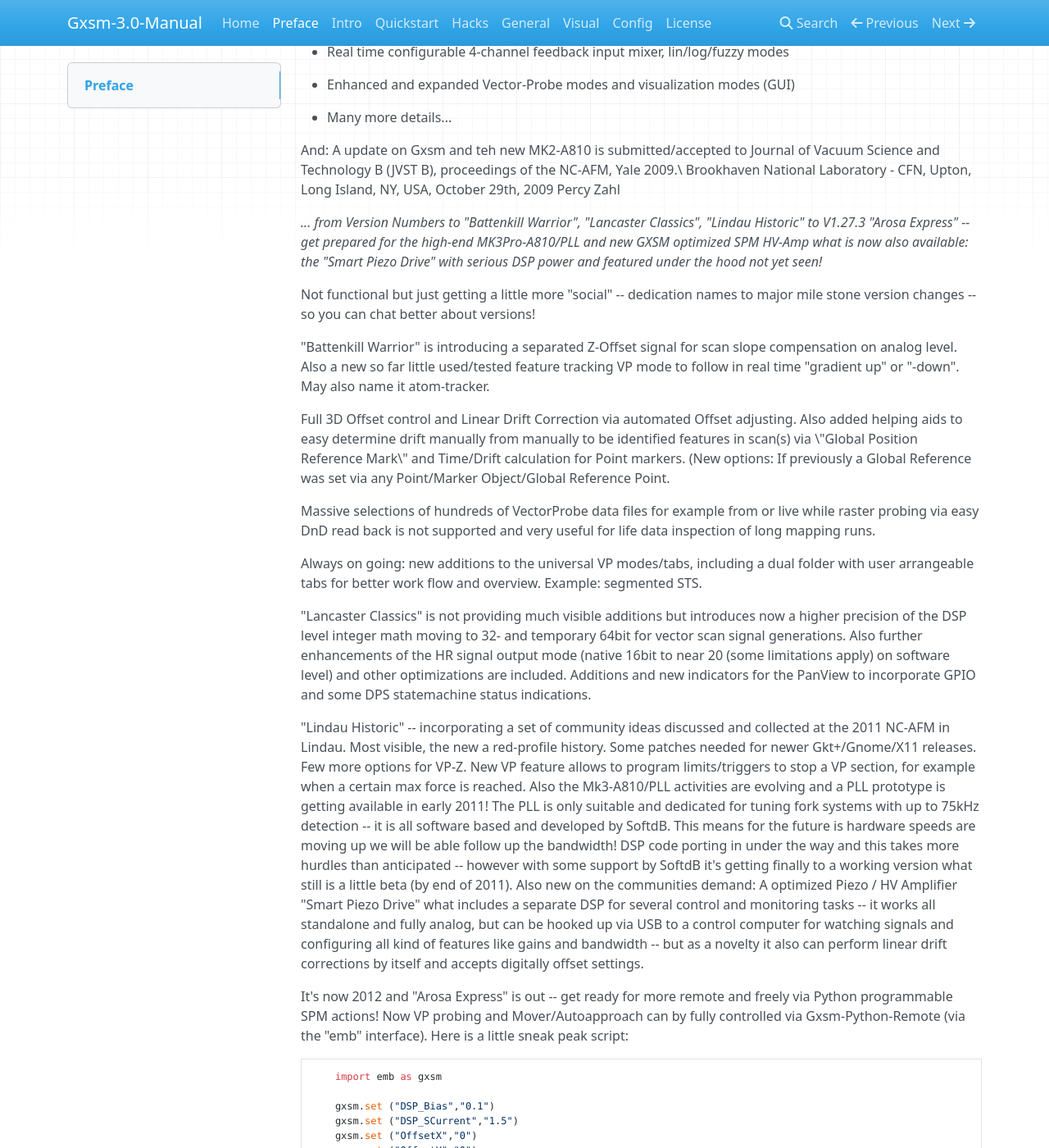
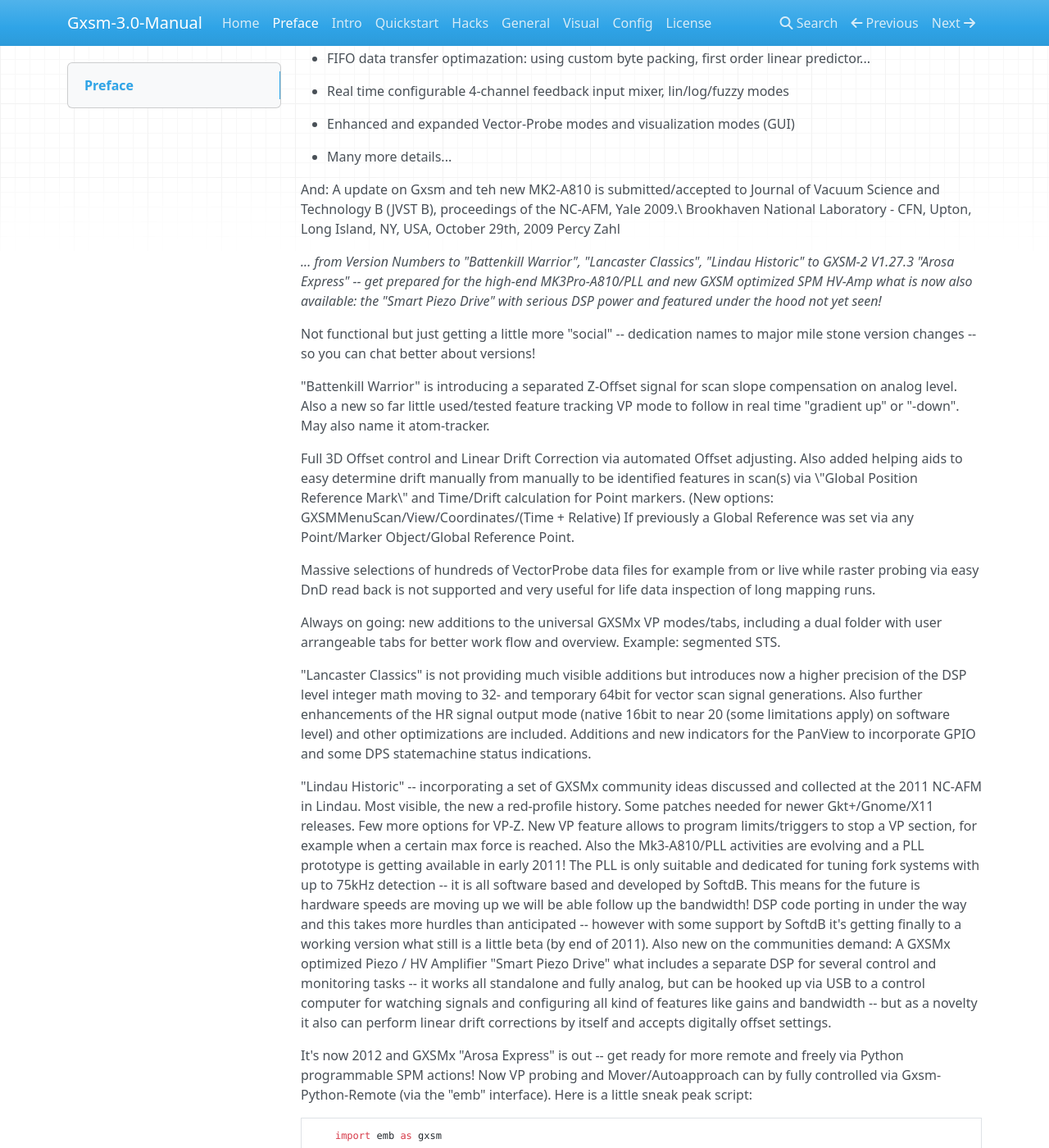
Before and after one commit to StefanSchroeder/Gxsm3-book, an MkDocs documentation site: the page built from docs/02_Gxsm-3.0-Preface.md, in a window 1280 px wide and 1400 px high, scrolled down 6123 px. Shown: the whole window at 82% size. Built offline with MkDocs 1.6.1, drawn with Linux system fonts in a browser that asks for light colours; nearby versions of some CDN libraries; some of the changed text lies outside the part shown.

Commit message:
Review chapter 02

````diff
--- a/docs/02_Gxsm-3.0-Preface.md
+++ b/docs/02_Gxsm-3.0-Preface.md
@@ -2,7 +2,7 @@
 # Preface
 []{#ch:preface label="ch:preface"}
 
-The  history and very early predecessors are dating back to 1995. It
+The GXSM history and very early predecessors are dating back to 1995. It
 came a long way even lived on different operating systems with initial
 DSP code fragments in C, Turbo-Pascal and ideas I have to give credit to
 Gerhard Meyer to get me started with the very very early stages of my
@@ -255,12 +256,12 @@
 created -- No results yet, but it all looks promising.\
 Golden, Colorado USA, February 2, 2003 Percy Zahl
 
-*... and Signal Ranger in daily data production!*
+*... GXSM-2 and Signal Ranger in daily data production!*
 
-It's a rainy Sunday, and the  manual is going to be revised to the
-version. The Signal Ranger documentation part is to be started ... but
-the Signal Ranger boards (SR-STD and SR-SP2) are now both supported --
-thanks to SoftDB for the friendly loan of the STD board!
+It's a rainy Sunday, and the GXSM manual is going to be revised to the
+GXSM-2 version. The Signal Ranger documentation part is to be started
+... but the Signal Ranger boards (SR-STD and SR-SP2) are now both
+supported -- thanks to SoftDB for the friendly loan of the STD board!
 
 Also I'm happy to say, the SR does a really good job in our lab as
 second/spare and testing DSP subsystem. The analog performance (noise
@@ -269,7 +270,8 @@
 Au(111)!\
 Adliswil, Switzerland, October 5th, 2003 Percy Zahl
 
-*... V1.8.4 and Signal Ranger going Multidimensional and Vector Probing*
+*... GXSM-2 V1.8.4 and Signal Ranger going Multidimensional and Vector
+Probing*
 
 Before all that, the SRanger kernel module for Linux Kernel 2.6.12 and
 higher was stabilized. The completion of the Vector Probe implementation
@@ -286,8 +288,8 @@
 banned into the corresponding HwI plugins.\
 Rocky Point, Long Island, NY, USA, November 16th, 2005 Percy Zahl\
 
-*... V1.12.0 is released with full multidimensional data processing and
-visualization power*
+*... GXSM-2 V1.12.0 is released with full multidimensional data
+processing and visualization power*
 
 Several new add-ons were added, in brief:
 
@@ -321,7 +323,7 @@
 any other parameters.\
 Rocky Point, Long Island, NY, USA, September 18th, 2007 Percy Zahl
 
-*... V1.22.0 releases and all new SPM dedicated SR-A810*
+*... GXSM-2 V1.22.0 releases and all new SPM dedicated SR-A810*
 
 The year 2009 is already going to its end, a nice sunny colorful fall
 day\... This year has brought big changes or better upgrades on DSP
@@ -390,9 +392,9 @@
 October 29th, 2009 Percy Zahl
 
 *... from Version Numbers to "Battenkill Warrior", "Lancaster Classics",
-"Lindau Historic" to V1.27.3 "Arosa Express" -- get prepared for the
-high-end MK3Pro-A810/PLL and new GXSM optimized SPM HV-Amp what is now
-also available: the "Smart Piezo Drive" with serious DSP power and
+"Lindau Historic" to GXSM-2 V1.27.3 "Arosa Express" -- get prepared for
+the high-end MK3Pro-A810/PLL and new GXSM optimized SPM HV-Amp what is
+now also available: the "Smart Piezo Drive" with serious DSP power and
 featured under the hood not yet seen!*
 
 Not functional but just getting a little more "social" -- dedication
@@ -408,16 +410,17 @@
 adjusting. Also added helping aids to easy determine drift manually from
 manually to be identified features in scan(s) via \"Global Position
 Reference Mark\" and Time/Drift calculation for Point markers. (New
-options: If previously a Global Reference was set via any Point/Marker
-Object/Global Reference Point.
+options: GXSMMenuScan/View/Coordinates/(Time + Relative) If previously a
+Global Reference was set via any Point/Marker Object/Global Reference
+Point.
 
 Massive selections of hundreds of VectorProbe data files for example
 from or live while raster probing via easy DnD read back is not
 supported and very useful for life data inspection of long mapping runs.
 
-Always on going: new additions to the universal VP modes/tabs, including
-a dual folder with user arrangeable tabs for better work flow and
-overview. Example: segmented STS.
+Always on going: new additions to the universal GXSMx VP modes/tabs,
+including a dual folder with user arrangeable tabs for better work flow
+and overview. Example: segmented STS.
 
 "Lancaster Classics" is not providing much visible additions but
 introduces now a higher precision of the DSP level integer math moving
@@ -427,9 +430,9 @@
 are included. Additions and new indicators for the PanView to
 incorporate GPIO and some DPS statemachine status indications.
 
-"Lindau Historic" -- incorporating a set of community ideas discussed
-and collected at the 2011 NC-AFM in Lindau. Most visible, the new a
-red-profile history. Some patches needed for newer Gkt+/Gnome/X11
+"Lindau Historic" -- incorporating a set of GXSMx community ideas
+discussed and collected at the 2011 NC-AFM in Lindau. Most visible, the
+new a red-profile history. Some patches needed for newer Gkt+/Gnome/X11
 releases. Few more options for VP-Z. New VP feature allows to program
 limits/triggers to stop a VP section, for example when a certain max
 force is reached. Also the Mk3-A810/PLL activities are evolving and a
@@ -440,18 +443,18 @@
 follow up the bandwidth! DSP code porting in under the way and this
 takes more hurdles than anticipated -- however with some support by
 SoftdB it's getting finally to a working version what still is a little
-beta (by end of 2011). Also new on the communities demand: A optimized
-Piezo / HV Amplifier "Smart Piezo Drive" what includes a separate DSP
-for several control and monitoring tasks -- it works all standalone and
-fully analog, but can be hooked up via USB to a control computer for
-watching signals and configuring all kind of features like gains and
-bandwidth -- but as a novelty it also can perform linear drift
+beta (by end of 2011). Also new on the communities demand: A GXSMx
+optimized Piezo / HV Amplifier "Smart Piezo Drive" what includes a
+separate DSP for several control and monitoring tasks -- it works all
+standalone and fully analog, but can be hooked up via USB to a control
+computer for watching signals and configuring all kind of features like
+gains and bandwidth -- but as a novelty it also can perform linear drift
 corrections by itself and accepts digitally offset settings.
 
-It's now 2012 and "Arosa Express" is out -- get ready for more remote
-and freely via Python programmable SPM actions! Now VP probing and
-Mover/Autoapproach can by fully controlled via Gxsm-Python-Remote (via
-the "emb" interface). Here is a little sneak peak script:
+It's now 2012 and GXSMx "Arosa Express" is out -- get ready for more
+remote and freely via Python programmable SPM actions! Now VP probing
+and Mover/Autoapproach can by fully controlled via Gxsm-Python-Remote
+(via the "emb" interface). Here is a little sneak peak script:
 
 ```python
     import emb as gxsm
@@ -600,6 +608,9 @@
 
 Oh no\.... I need to rewrite the DSP under the hood section now.
 
+GXSMScreenShotMK3-RTEngine-processes-gxsm-terminal-viewReal Time Engine
+4 GXSM -- a RT process view.
+
 But for the good, things just got better and faster!\
 Gxsm Central, Upton, Long Island, NY, USA,\
 April 19th, 2019 Percy Zahl
````
Also changed, not shown: other parts of docs/02_Gxsm-3.0-Preface.md (+10 -4 lines).
